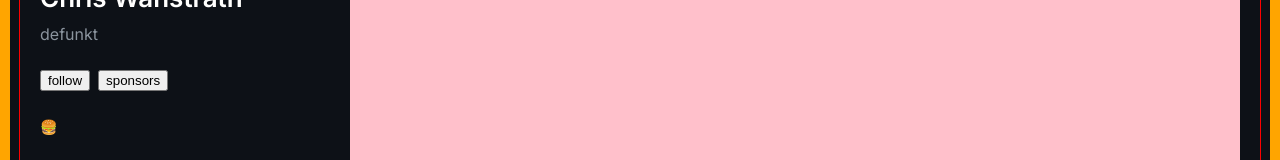
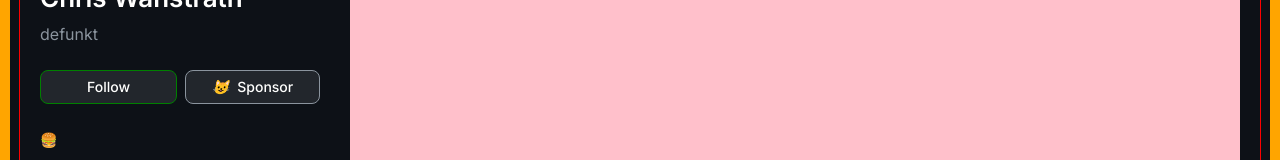
Before and after one commit to paul1n4/git-list, a React (Create React App) app: page / in a window 1280 px wide. Shown: the part 337-497 px from the top of the page. Built offline with nearby package versions, Linux system fonts and the light colour scheme.

Commit message:
Create Button Component

```diff
--- /dev/null
+++ b/src/components/Button.js
@@ -0,0 +1,40 @@
+import { isValidElement } from 'react'
+import styled from 'styled-components'
+
+const ButtonStyled = styled.button`
+  border-radius: .5rem;
+  padding-block: .25rem;
+  background: var(--buttonBG);
+  color: var(--white);
+  font: var(--button);
+  border: 1px solid var(--grey);
+  min-inline-size: 135px;
+  display: inline-flex;
+  gap: .5rem;
+  align-items: center;
+  justify-content: center;
+  cursor: pointer;
+  text-decoration: none !important;
+  &:hover {
+    background: var(--white);
+    color: var(--buttonBG);
+  }
+`
+
+function Button({ text, link, className, icon }) {
+  const component = link ? 'a' : 'button'
+  let IconComponent = null
+  if (icon) {
+    if (isValidElement(icon)) {
+      IconComponent = icon
+    }
+  }
+  return (
+    <ButtonStyled as={component} href={link} className={className}>
+      {IconComponent}
+      {text}
+    </ButtonStyled>
+  )
+}
+
+export default Button
--- a/src/components/Global-styles.js
+++ b/src/components/Global-styles.js
@@ -7,7 +7,7 @@ const GlobalStylesStyled = createGlobalStyle`
     --black: #141414;
     --grey: #8b949e;
     --bg: #0d1117;
-    --button: #22262c;
+    --buttonBG: #22262c;
     --grey-2: #c5ced7;
     --pink: #cc68a0;
     --yellow: #f1e05a;
--- a/src/components/Profile.js
+++ b/src/components/Profile.js
@@ -1,9 +1,13 @@
 import styled from 'styled-components'
+import Button from './Button'
 import props from './profile-data'
 
 const ProfileStyled = styled.div`
   grid-area: profile;
   /* background-color: yellow; */
+  .custom {
+    border: 1px solid green;
+  }
   .avatar {
     border-radius: 50%;
     border: 1px solid var(--grey-2);
@@ -50,8 +54,15 @@ function Profile() {
       <p className="name">{name}</p>
       <p className="username">{login}</p>
       <div className="buttons">
-        <button>follow</button>
-        <button>sponsors</button>
+        <Button
+          text="Follow"
+          link="#"
+          className='custom'
+        />
+        <Button
+          text="Sponsor"
+          icon={<i>😺</i>}
+        />
       </div>
       <p className="bio info">{bio}</p>
       <p className="followers info">
```
